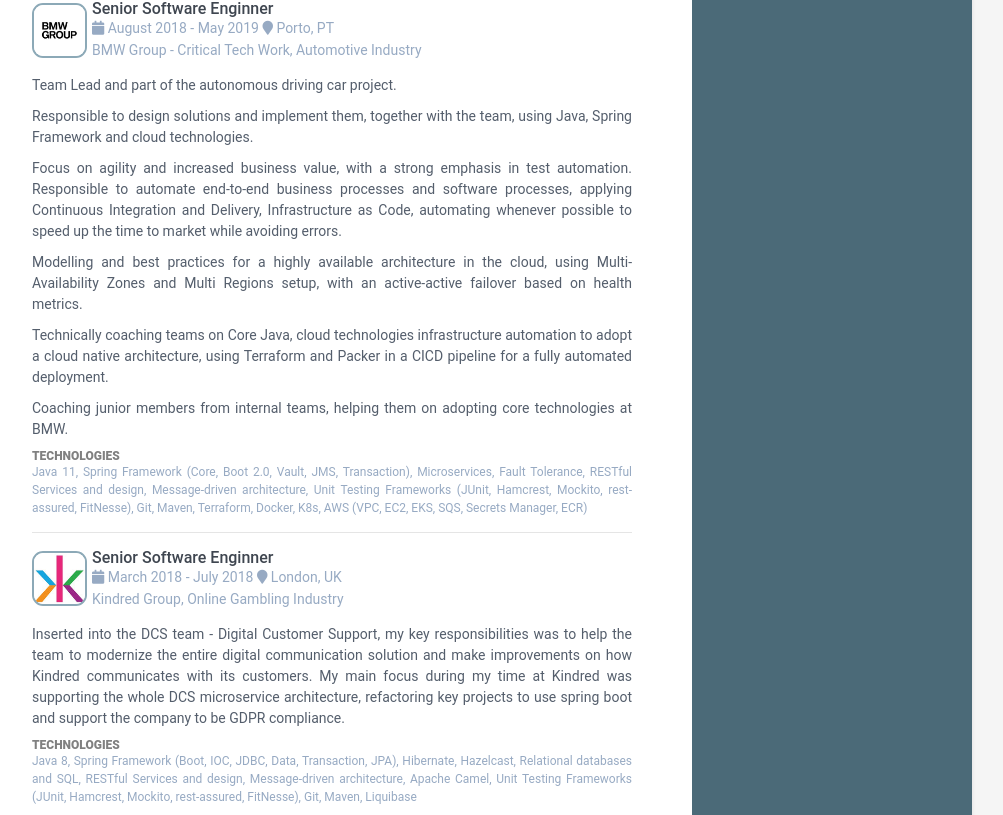
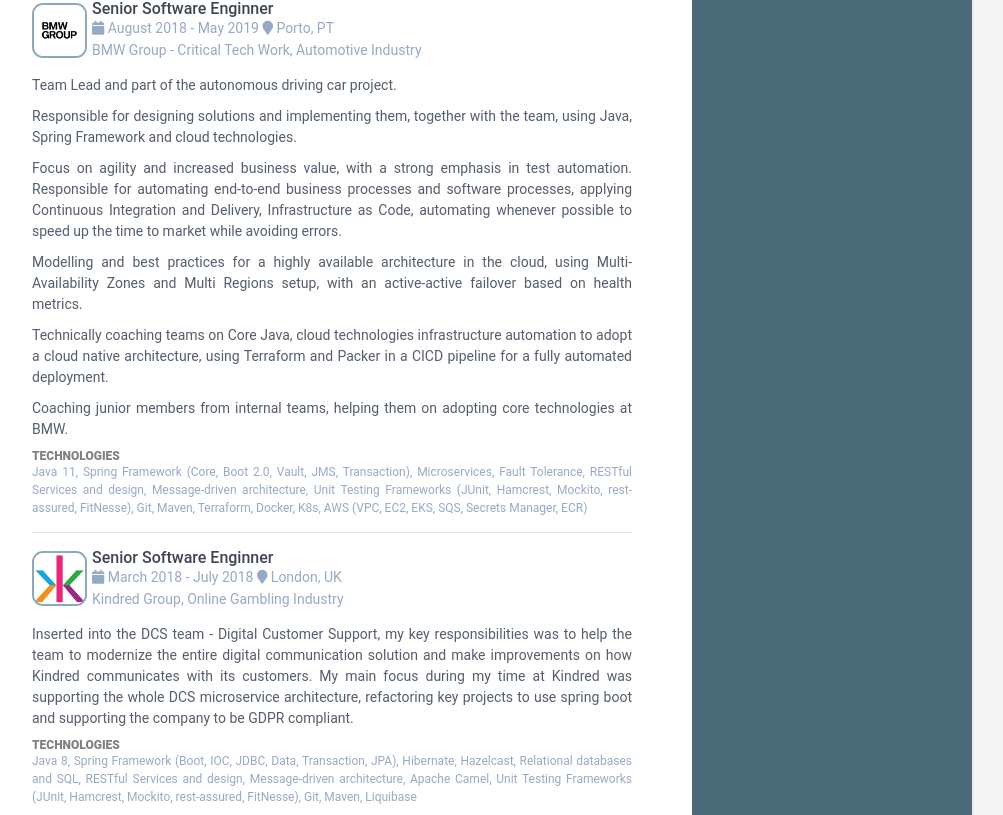
Before and after one commit to valdemarpereira/valdemarpereira.github.io, a Jekyll site: the page built from index.html, in a window 1280 px wide and 1400 px high, scrolled down 2091 px. Shown: the part 152-967 px from the top of the window, without its empty margins (168-1171 px from the left). Built offline with Jekyll 4.4.1, drawn with Linux system fonts in a browser that asks for light colours; some of the changed text lies outside the part shown.

Commit message:
Update data.yml
fixing some typos

```diff
--- a/_data/data.yml
+++ b/_data/data.yml
@@ -134,9 +134,9 @@ experiences:
       details: |
         Team Lead and part of the autonomous driving car project.
 
-        Responsible to design solutions and implement them, together with the team, using Java, Spring Framework and cloud technologies.
+        Responsible for designing solutions and implementing them, together with the team, using Java, Spring Framework and cloud technologies.
 
-        Focus on agility and increased business value, with a strong emphasis in test automation. Responsible to automate end-to-end
+        Focus on agility and increased business value, with a strong emphasis in test automation. Responsible for automating end-to-end
         business processes and software processes, applying Continuous Integration and Delivery, Infrastructure as Code,
         automating whenever possible to speed up the time to market while avoiding errors.
 
@@ -163,7 +163,7 @@ experiences:
         Inserted into the DCS team - Digital Customer Support, my key responsibilities was to help the team to modernize
         the entire digital communication solution and make improvements on how Kindred communicates with its customers.
         My main focus during my time at Kindred was supporting the whole DCS microservice architecture,
-        refactoring key projects to use spring boot and support the company to be GDPR compliance.
+        refactoring key projects to use spring boot and supporting the company to be GDPR compliant.
 
       technologies: |
         Java 8, Spring Framework (Boot, IOC, JDBC, Data, Transaction, JPA), Hibernate, Hazelcast,
@@ -192,7 +192,7 @@ experiences:
 
         Supporting a new Slots Replay System capable of storing and playback all previous player's’ actions within a slot game. This is a fully asynchronous system based on JMS, Apache Camel and RESTful services.
 
-        Oversee the technologies, tools and techniques used within the team and pushing them to adopt new frameworks and technologies.
+        Oversee the technologies, tools and techniques used within the team and push them to adopt new frameworks and technologies.
 
     - role: Senior Software Enginner
       time: August 2009 - October 2012
@@ -215,7 +215,7 @@ experiences:
 
         <b>CRMServices - High Availability Environment</b>
 
-        Lead Developer in the re-architecting of an application, able to schedule notifications to be send to customers (using several channels such as email, fax, SMS), enabling it to be executed in High Availability Environments.
+        Lead Developer in the re-architecting of an application, able to schedule notifications to be sent to customers (using several channels such as email, fax, SMS), enabling it to be executed in High Availability Environments.
 
       technologies: |
         Java, JMS, Spring Framework, Hibernate, Oracle Advance Queue, Tomcat, Quartz Scheduler Engine, JavaMail API, Jersey,  Tomcat, Android, JSON, SQLite, UML, Hibernate, XML
```
